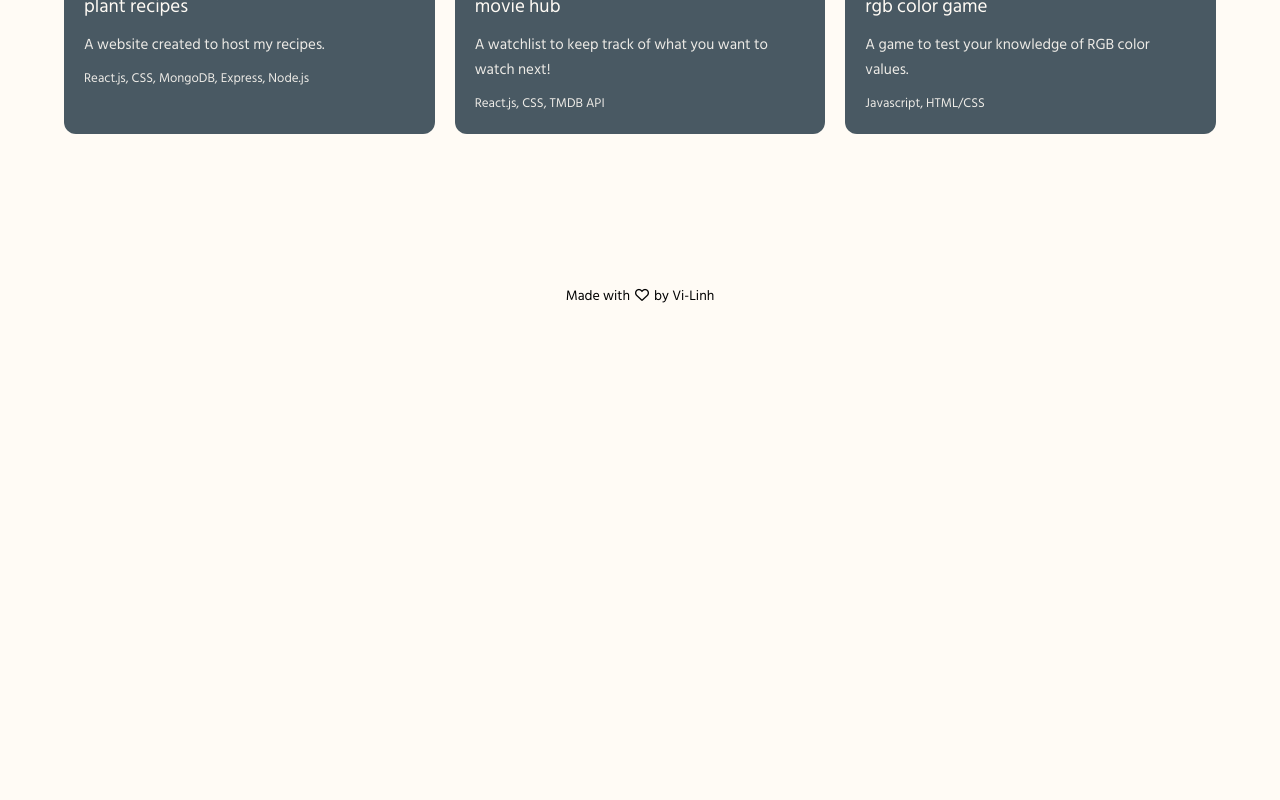
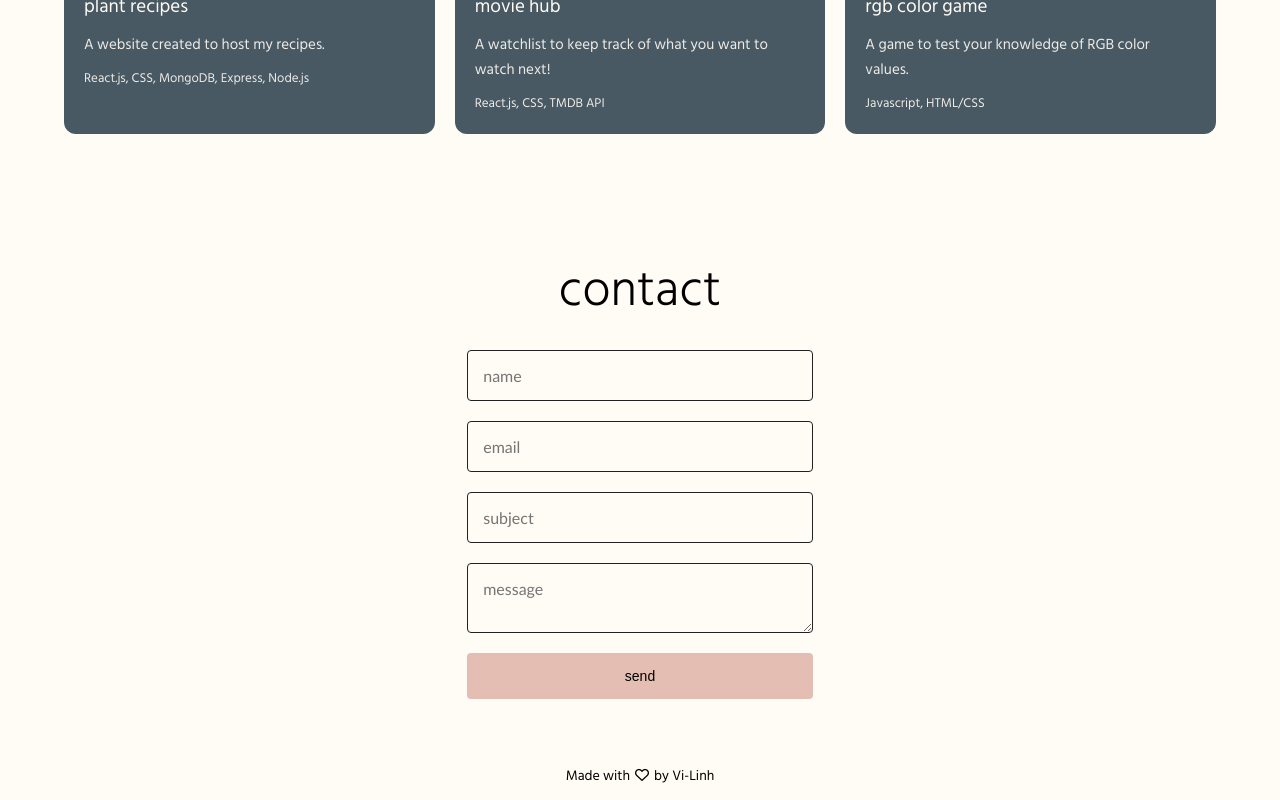
Before and after one commit to vilinh/vi-linh, a React (Create React App) app: page / in a window 1280 px wide. Shown: the part 1671-2471 px from the top of the page. Before the commit the page ends 1991 px from the top, so only its background shows below. Built offline with nearby package versions, Linux system fonts and the light colour scheme.

Commit message:
contact & firebase

```diff
--- a/package.json
+++ b/package.json
@@ -6,6 +6,7 @@
     "@testing-library/jest-dom": "^5.16.1",
     "@testing-library/react": "^12.1.2",
     "@testing-library/user-event": "^13.5.0",
+    "firebase": "^9.6.2",
     "react": "^17.0.2",
     "react-dom": "^17.0.2",
     "react-scripts": "5.0.0",
--- /dev/null
+++ b/src/FirebaseConfig.js
@@ -0,0 +1,22 @@
+import Firebase from "firebase/compat/app";
+import "firebase/compat/database";
+
+// TODO: Add SDKs for Firebase products that you want to use
+// https://firebase.google.com/docs/web/setup#available-libraries
+
+// Your web app's Firebase configuration
+// For Firebase JS SDK v7.20.0 and later, measurementId is optional
+const firebaseConfig = {
+  apiKey: "AIzaSyAwttZ-7QLZB-WEt7oFep4_6Zt2JVSPpAw",
+  authDomain: "reactportfolio-55cf3.firebaseapp.com",
+  databaseURL: "https://reactportfolio-55cf3-default-rtdb.firebaseio.com",
+  projectId: "reactportfolio-55cf3",
+  storageBucket: "reactportfolio-55cf3.appspot.com",
+  messagingSenderId: "335034011765",
+  appId: "1:335034011765:web:6d286ed56ab175ba6b283c",
+  measurementId: "G-MEP71QFF34",
+};
+
+// Initialize Firebase
+Firebase.initializeApp(firebaseConfig);
+export default Firebase;
--- a/src/assets/creationsdata.js
+++ b/src/assets/creationsdata.js
@@ -1,4 +1,4 @@
-export default [
+const creations = [
   {
     title: "Plant Recipes",
     desc: "A website created to host my recipes.",
@@ -18,3 +18,5 @@ export default [
     link: "https://github.com/vilinh/guess-color-game",
   },
 ];
+
+export default creations;
--- a/src/components/About.jsx
+++ b/src/components/About.jsx
@@ -20,7 +20,7 @@ export default function About() {
           </div>
 
           <div className="about-img">
-            <a href="https://storyset.com/education" target="_blank">
+            <a href="https://storyset.com/education">
               <img src={studying} alt="student" />
             </a>
           </div>
--- /dev/null
+++ b/src/components/Contact.jsx
@@ -0,0 +1,67 @@
+import React from "react";
+import "../styles/contact.css";
+import firebase from "../FirebaseConfig";
+
+export default function Contact() {
+  //create database in firebase
+  const contactForm = firebase.database().ref("contactMessage");
+
+  const contactFormSubmit = () => {
+    let name = getElemVal("name");
+    let email = getElemVal("email");
+    let subject = getElemVal("subject");
+    let message = getElemVal("message");
+  };
+
+  const getElemVal = (id) => {
+    return document.getElementById(id).value;
+  };
+
+  return (
+    <div className="contact">
+      <div className="container">
+        <div className="contact-wrapper">
+          <div className="contact-info">
+            <h1 className="contact-title">contact</h1>
+          </div>
+          <form className="contact-form" onSubmit={(e) => e.preventDefault()}>
+            <input
+              type="text"
+              id="name"
+              placeholder="name"
+              required
+              className="contact-input"
+            />
+            <input
+              type="email"
+              id="name"
+              placeholder="email"
+              required
+              className="contact-input"
+            />
+            <input
+              type="text"
+              id="subject"
+              placeholder="subject"
+              required
+              className="contact-input"
+            />
+            <textarea
+              id="message"
+              placeholder="message"
+              required
+              className="contact-input"
+            />
+            <button
+              type="submit"
+              className="contact-submit"
+              onClick={contactFormSubmit}
+            >
+              send
+            </button>
+          </form>
+        </div>
+      </div>
+    </div>
+  );
+}
--- a/src/components/CreationItem.jsx
+++ b/src/components/CreationItem.jsx
@@ -6,7 +6,7 @@ export default function CreationItem({ title, desc, lang, link }) {
     <div className="creation-item">
       <div className="creation-icons">
         <i className="icon star far fa-star"></i>
-        <a className="icon" href={link} target="_blank">
+        <a className="icon" href={link}>
           <i className="fas fa-link"></i>
         </a>
       </div>
--- a/src/components/Hero.jsx
+++ b/src/components/Hero.jsx
@@ -9,7 +9,7 @@ export default function Hero() {
       <div className="container">
         <div className="hero-wrapper">
           <div className="hero-info">
-            <h1 className="hero-title">vi-linh vu</h1>
+            <h1 className="hero-title">vi-linh</h1>
             <p className="hero-desc">
               I am a college student studying computer science. I have an
               interest in art and web apps.
@@ -21,22 +21,19 @@ export default function Hero() {
                 </a>
               </button>
               <button>
-                <a href="https://github.com/vilinh" target="_blank">
+                <a href="https://github.com/vilinh">
                   <i className="fab fa-github"></i>
                 </a>
               </button>
               <button>
-                <a
-                  href="https://www.linkedin.com/in/vi-linh-vu-a35734194/"
-                  target="_blank"
-                >
+                <a href="https://www.linkedin.com/in/vi-linh-vu-a35734194/">
                   <i className="fab fa-linkedin"></i>
                 </a>
               </button>
             </div>
           </div>
           <div className="hero-img">
-            <a href="https://storyset.com/" target="_blank">
+            <a href="https://storyset.com/">
               <img src={peach} alt="peach"></img>
             </a>
           </div>
--- a/src/components/Nav.jsx
+++ b/src/components/Nav.jsx
@@ -58,7 +58,6 @@ export default function Nav() {
                 <a
                   onClick={isMobile && (() => setNavActive(!navActive))}
                   href={resume}
-                  target="_blank"
                 >
                   resume
                 </a>
--- a/src/pages/LandingPage.jsx
+++ b/src/pages/LandingPage.jsx
@@ -4,6 +4,7 @@ import Nav from "../components/Nav";
 import Creations from "../components/Creations";
 import About from "../components/About";
 import Footer from "../components/Footer";
+import Contact from "../components/Contact";
 
 export default function LandingPage() {
   return (
@@ -12,6 +13,7 @@ export default function LandingPage() {
       <Hero />
       <About />
       <Creations />
+      <Contact />
       <Footer />
     </div>
   );
--- /dev/null
+++ b/src/styles/contact.css
@@ -0,0 +1,54 @@
+.contact {
+  min-height: 60vh;
+}
+
+.contact-title {
+  margin-bottom: 4rem;
+  font-size: 5rem;
+  line-height: 4rem;
+  font-weight: 300;
+  text-align: center;
+}
+
+.contact-form {
+  display: flex;
+  flex-direction: column;
+  align-items: center;
+  gap: 2rem;
+}
+
+.contact-form input,
+textarea {
+  border: 1px solid var(--black);
+  border-radius: 4px;
+  font-size: 1.6rem;
+  padding: 1.5rem;
+  background-color: var(--light-cream);
+  font-family: "Gill Sans", "Gill Sans MT", Calibri, "Trebuchet MS", sans-serif;
+  width: 30%;
+}
+
+.contact-submit {
+  border: none;
+  font-size: 1.4rem;
+  padding: 1.5rem;
+  background-color: var(--rose);
+  border-radius: 4px;
+  cursor: pointer;
+  width: 30%;
+}
+.contact-submit:hover {
+  opacity: 0.9;
+}
+
+@media only screen and (max-width: 768px) {
+  .contact-title {
+    font-size: 3rem;
+  }
+
+  .contact-form input,
+  .contact-form textarea,
+  .contact-submit {
+    width: 90%;
+  }
+}
```
Also changed, not shown: 1 other file (tests, documents, lock files or other folders).
